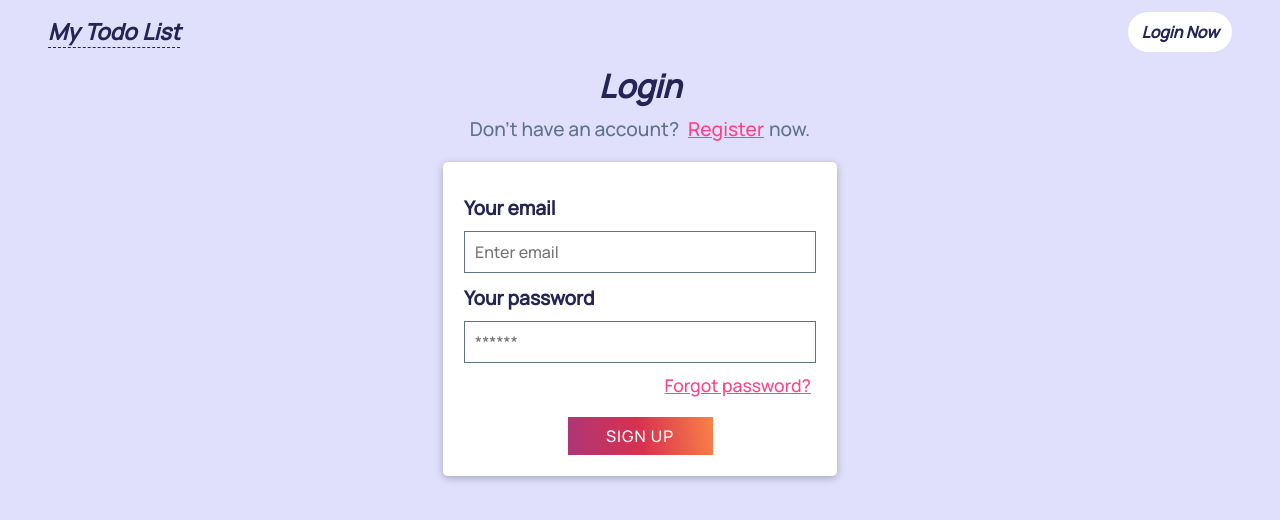
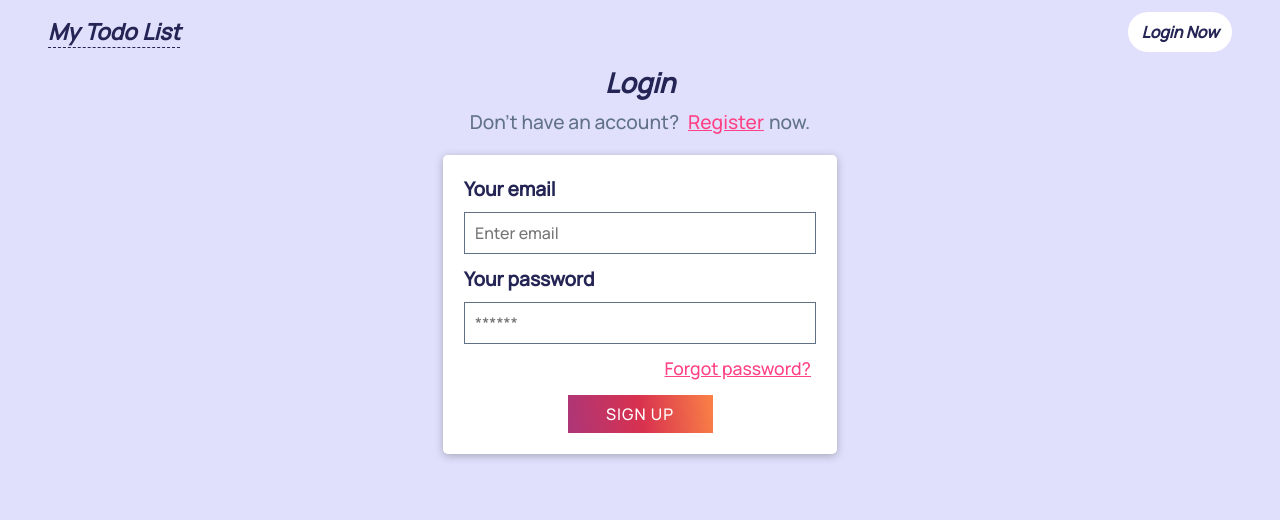
Before and after one commit to ritagujar/todo-list, a React (Create React App) app: page / in a window 1280 px wide. Shown: the top 520 px of the page. Built offline with nearby package versions, Linux system fonts and the light colour scheme.

Commit message:
Made some changes in CSS

```diff
--- a/src/components/Login/Login.js
+++ b/src/components/Login/Login.js
@@ -28,7 +28,7 @@ const Login = () => {
           style={{
             display: "flex",
             justifyContent: "flex-end",
-            marginTop: "10px",
+            // marginTop: "10px",
             fontSize: "1.1rem",
           }}
           to="/"
--- a/src/components/Login/styles.js
+++ b/src/components/Login/styles.js
@@ -5,7 +5,6 @@ export const LoginContainer = styled.div`
   display: flex;
   align-items: center;
   flex-direction: column;
-  /* max-width: 100vh; */
   /* margin-top: 2rem; */
   justify-content: center;
   /* overflow: hidden; */
@@ -13,6 +12,7 @@ export const LoginContainer = styled.div`
 export const StyleText = styled.h1`
   color: #242455;
   font-style: italic;
+  font-size: 1.7rem;
 `;
 export const Text = styled.p`
   margin-top: 8px;
@@ -39,6 +39,7 @@ export const Card = styled.div`
     border: 1px solid #617287;
     padding-left: 10px;
     font-size: 1rem;
+    margin-bottom: 12px;
     font-family: "Manrope", sans-serif;
   }
   input:focus {
@@ -51,13 +52,13 @@ export const TextField = styled.label`
   color: #242455;
   font-size: 1.2rem;
   font-weight: 600;
-  margin-top: 12px;
+  /* margin-top: 12px; */
   margin-bottom: 10px;
 `;
 
 export const Button = styled.button`
   margin: 0 auto;
-  margin-top: 20px;
+  margin-top: 15px;
   width: 145px;
   height: 38px;
   border: none;
```
